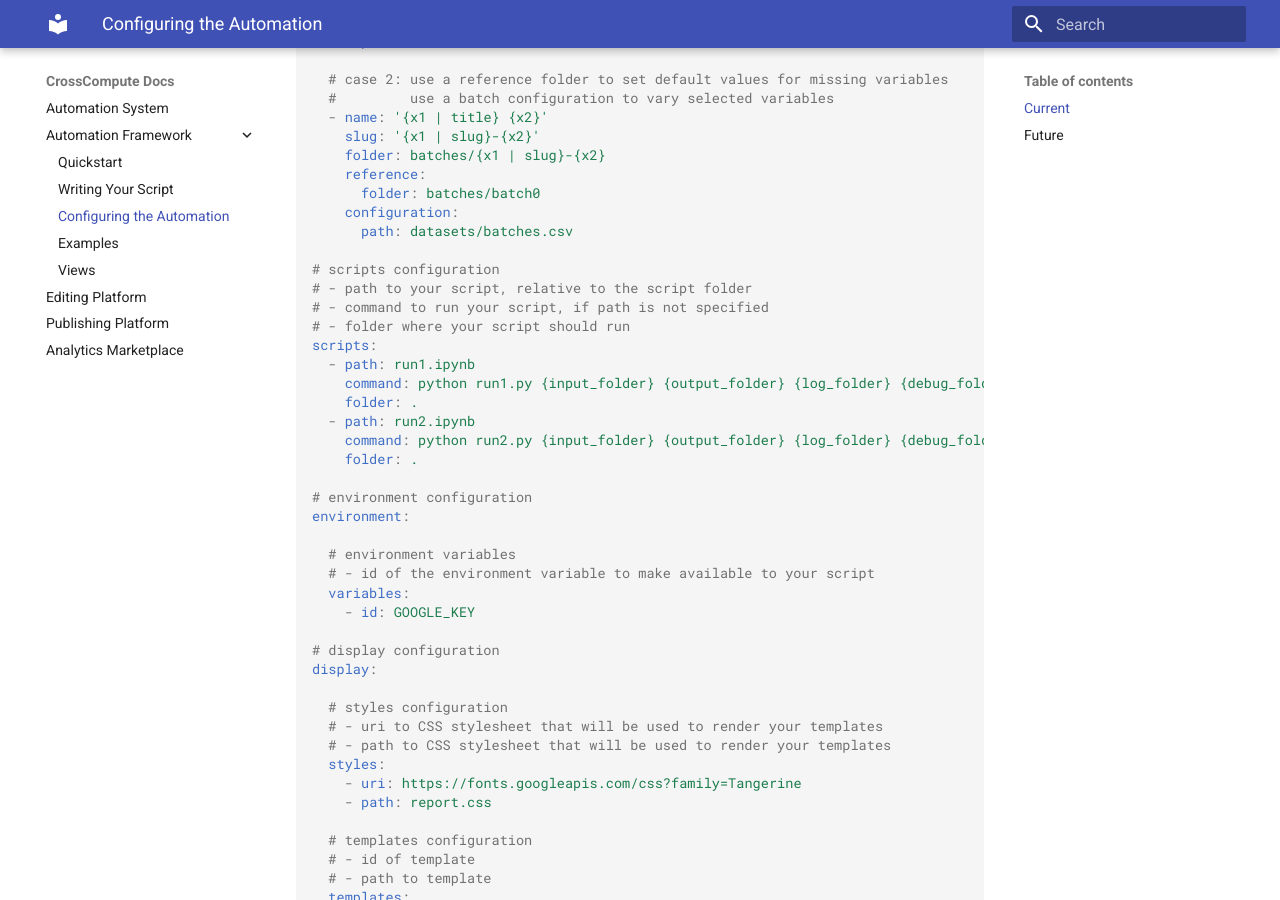
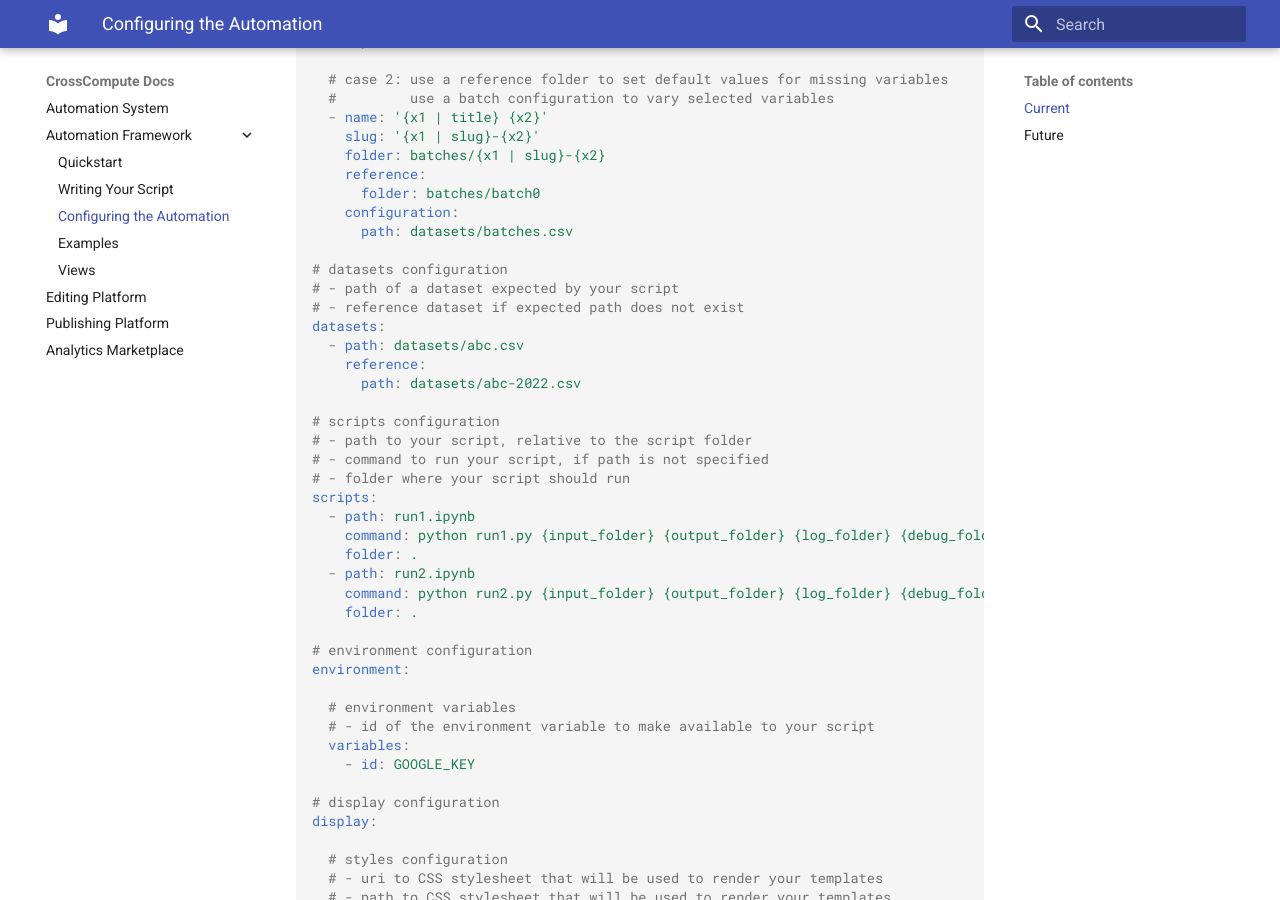
Before and after one commit to crosscompute/crosscompute-docs, an MkDocs documentation site: the page built from docs/automation-framework/configuration.md, in a window 1280 px wide and 900 px high, scrolled down 2930 px. Built offline with MkDocs 1.6.1 and Material for MkDocs 9.7.7, drawn with Linux system fonts in a browser that asks for light colours.

Commit message:
Document datasets

```diff
--- a/docs/automation-framework/configuration.md
+++ b/docs/automation-framework/configuration.md
@@ -154,6 +154,14 @@ batches:
       folder: batches/batch0
     configuration:
       path: datasets/batches.csv
+
+# datasets configuration
+# - path of a dataset expected by your script
+# - reference dataset if expected path does not exist
+datasets:
+  - path: datasets/abc.csv
+    reference:
+      path: datasets/abc-2022.csv
 
 # scripts configuration
 # - path to your script, relative to the script folder
```
